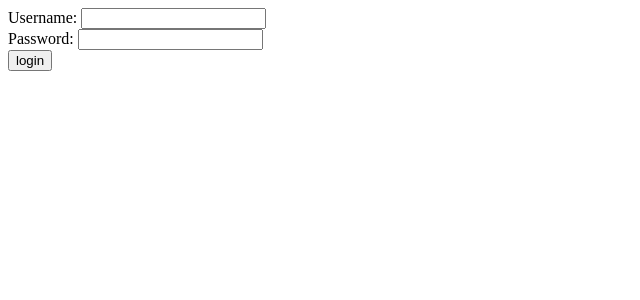
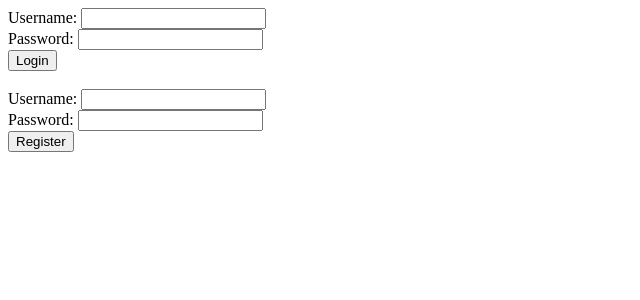
Before and after one commit to xymostech/til, a Flask app: page /login in a window 1280 px wide. Shown: the top 300 px of the page, without its empty margins (0-640 px from the left). Run offline with Flask 2, Linux system fonts and the light colour scheme.

Commit message:
Add bcrypt password hashing and registration

```diff
--- a/app.py
+++ b/app.py
@@ -40,9 +40,18 @@ def login():
             do_login(request.form['username'])
             return redirect(url_for('main'))
         else:
-            return render_template("login.html", error=True)
+            return render_template("login.html",
+                                   login_error="Invalid username or password")
     else:
         return render_template("login.html")
+
+@app.route('/register', methods=['POST'])
+def register():
+    if users.add_user(request.form['username'], request.form['password']):
+        return redirect(url_for('login'))
+    else:
+        return render_template("login.html",
+                               register_error="Couldn't register that username")
 
 @app.route('/post', methods=['POST'])
 def post():
--- a/templates/login.html
+++ b/templates/login.html
@@ -4,13 +4,21 @@
         <title>Login | TIL</title>
     </head>
     <body>
-        {% if error %}
-            <span>Error logging in</span>
+        {% if login_error %}
+            <span>{{ login_error }}</span>
         {% endif %}
         <form action="/login" method="POST">
             <label>Username: <input type="text" name="username" /></label> <br>
             <label>Password: <input type="password" name="password" /></label> <br>
-            <input type="submit" value="login" />
+            <input type="submit" value="Login" />
+        </form> <br>
+        {% if register_error %}
+            <span>{{ register_error }}</span>
+        {% endif %}
+        <form action="/register" method="POST">
+            <label>Username: <input type="text" name="username" /></label> <br>
+            <label>Password: <input type="password" name="password" /></label> <br>
+            <input type="submit" value="Register" />
         </form>
     </body>
 </html>
```
Also changed, not shown: users.py (+10 -4 lines).
